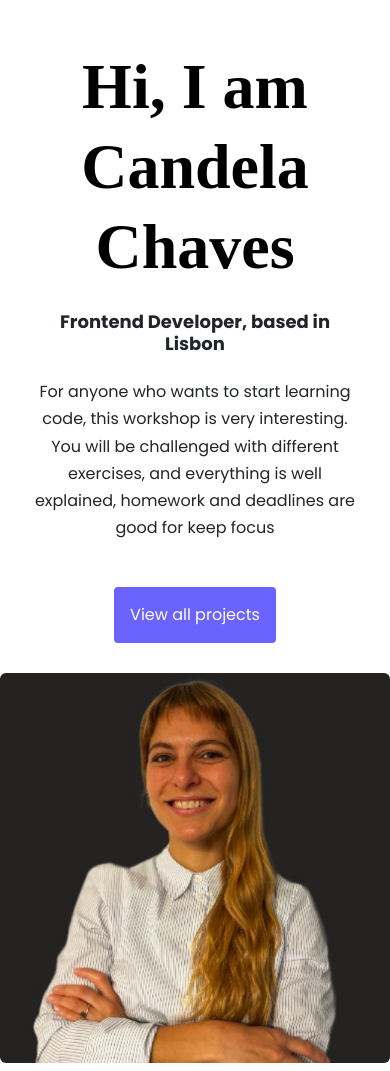
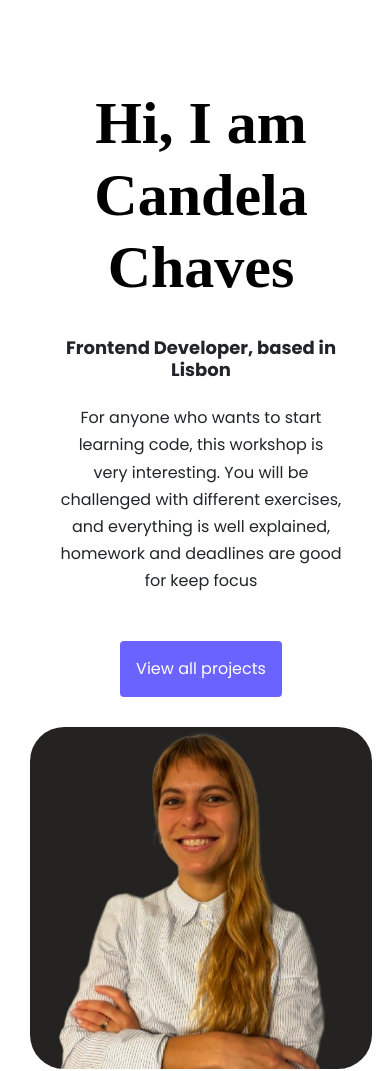
Before and after one commit to macandelachaves/portfolio-Candela, a plain HTML site: page about-me.html in a window 390 px wide. Shown: the part 65-1136 px from the top of the page. Drawn offline with nearby package versions, Linux system fonts and the light colour scheme; a web font is replaced by a local one.

Commit message:
updates responsive

```diff
--- a/about-me.html
+++ b/about-me.html
@@ -62,7 +62,7 @@
 
     <div class="container-content container">
       <div class="row">
-        <div class="col-lg-6">
+        <div class="col-md-6 pe-0">
           <div class="section-content">
             <h1 class="mb-4">
               Hi, I am <br />
@@ -81,11 +81,11 @@
           </div>
         </div>
 
-        <div class="image-about col-lg-6">
+        <div class="image-about col-md-6 pe-0">
           <img
             src="/images/candela.jpeg"
             alt="Candela´s photo"
-            class="image-candela img-fluid rounded"
+            class="image-candela img-fluid"
           />
         </div>
       </div>
--- a/style/style.css
+++ b/style/style.css
@@ -193,6 +193,12 @@ footer .back-homepage {
   margin: 30px;
 }
 
+.image-candela {
+  max-width: 100%;
+  padding: 40px;
+  border-radius: 10%;
+}
+
 @media (max-width: 900px) {
   nav li {
     font-size: 14px;
@@ -225,7 +231,7 @@ footer .back-homepage {
   }
 
   footer .contact-box {
-    margin: 40px;
+    margin: 30px;
     text-align: center;
   }
   footer .contact-box h2 {
@@ -234,6 +240,16 @@ footer .back-homepage {
 
   .container-content {
     text-align: center;
+    padding: 30px;
+  }
+  .container-content h1 {
+    font-size: 60px;
+    line-height: 1.2;
+    padding: 10px;
+    margin-bottom: 2px;
+  }
+
+  .image-candela {
     padding: 0;
   }
 }
```
Also changed, not shown: work.html (+9 -9 lines).
